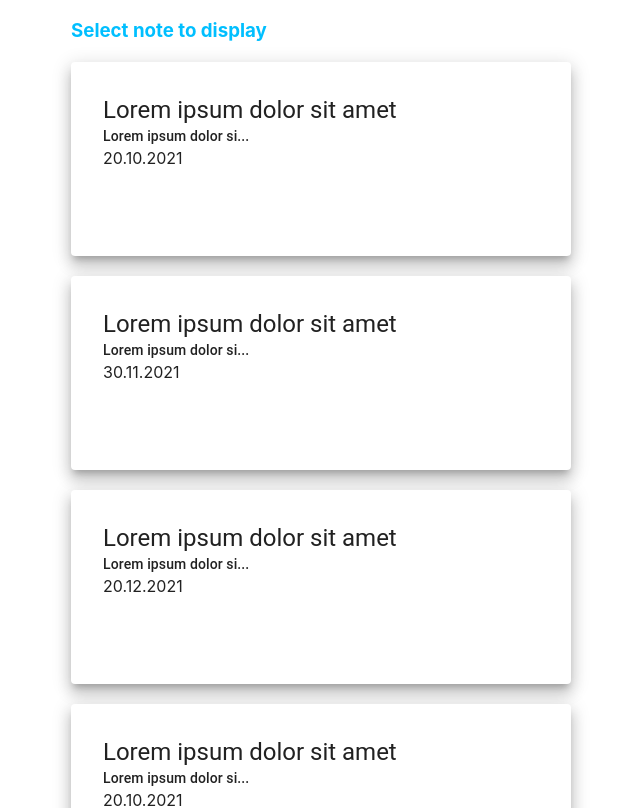
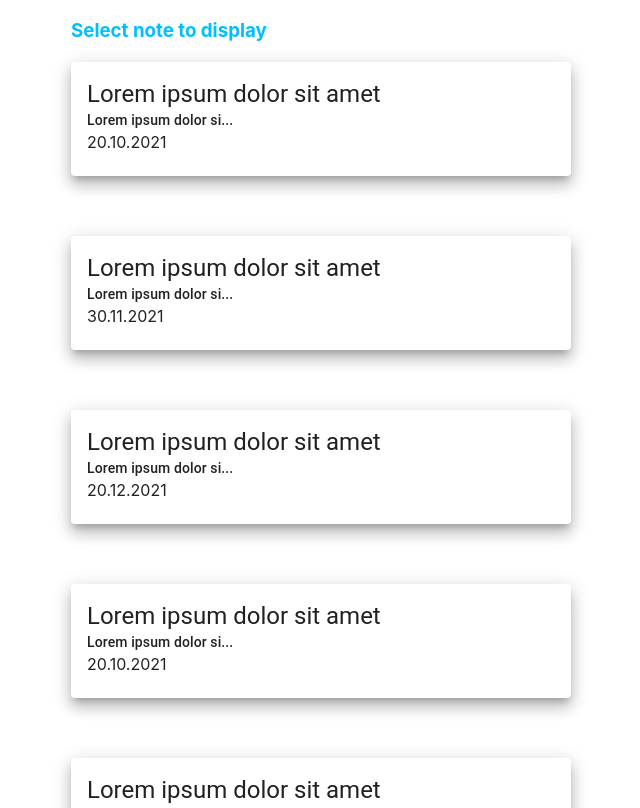
Before and after one commit to AndreyDrozd007/react-module, a React (Create React App) app: page / in a window 1280 px wide. Shown: the top 808 px of the page, without its empty margins (319-959 px from the left). Built offline with nearby package versions, Linux system fonts and the light colour scheme.

Commit message:
refactor: moved the styled component to a separate file and refactor code using props and removing some containers

```diff
--- a/src/components/CardNote.js
+++ b/src/components/CardNote.js
@@ -2,27 +2,20 @@ import { useEffect, useState } from "react";
 import Card from "@mui/material/Card";
 import CardContent from "@mui/material/CardContent";
 import Typography from "@mui/material/Typography";
-import { styled } from "@mui/system";
 import PropTypes from 'prop-types';
 
 import DATA_NOTES_LIST from "../notesData";
+import {CardActiveColor, CardWrapper} from '../styled';
 
-const CardWrapper = styled("div")({
-  marginTop: 20,
-  marginBottom: 20,
-});
-
-const CardActiveColor = styled("div")(({ activeColor }) => ({
-  color: activeColor,
-}));
-
-export default function CardNote ({
+const CardNote = ({
   note: { id, title, description, date },
   activeNote,
   setActiveNote,
-}) {
+  props
+}) => {
   const [color, setColor] = useState(null);
   const [display, setDisplay] = useState([]);
+  props={color}
 
   useEffect(() => {
     if (activeNote !== id) {
@@ -32,7 +25,8 @@ export default function CardNote ({
   }, [activeNote, id]);
 
   const handleColor = () => {
-    const newColor = color === "#00BFFF" ? null : "#00BFFF";
+    const newColor = color === props ? null : props;
+    console.log(newColor);
     const newId = activeNote === id ? null : id;
     setColor(newColor);
     setActiveNote(newId);
@@ -46,19 +40,18 @@ export default function CardNote ({
   return (
     <CardWrapper>
       <Card key={id} elevation={10} onClick={() => handleColor()}>
-        <CardActiveColor activeColor={color}>
+        <CardActiveColor props={color}>
           <CardContent onClick={() => handleToggleClick(DATA_NOTES_LIST.id)}>
-            <CardContent>
               <Typography variant="h5">{title}</Typography>
               <Typography variant="subtitle2">
                 {description.substring(0, 20)}...
               </Typography>
               <div>{date}</div>
-            </CardContent>
           </CardContent>
         </CardActiveColor>
+      </Card>
 
-        <CardContent>
+      <CardContent>
           {display.includes(DATA_NOTES_LIST.id) && (
             <CardContent key={DATA_NOTES_LIST.id}>
               <Typography variant="h5">{title}</Typography>
@@ -67,10 +60,11 @@ export default function CardNote ({
             </CardContent>
           )}
         </CardContent>
-      </Card>
     </CardWrapper>
   );
 };
+
+export default CardNote;
 
 CardNote.propTypes = {
   note: PropTypes.shape({
```
